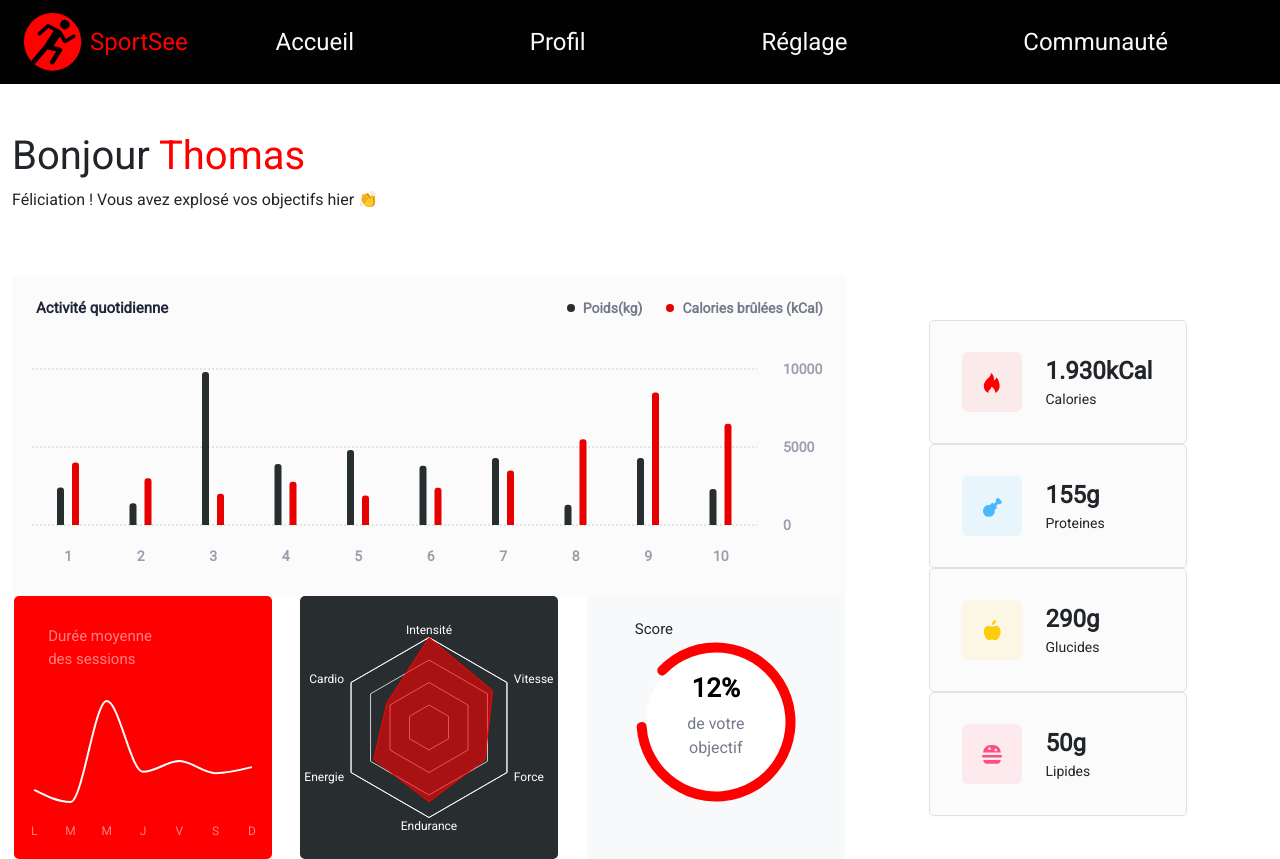
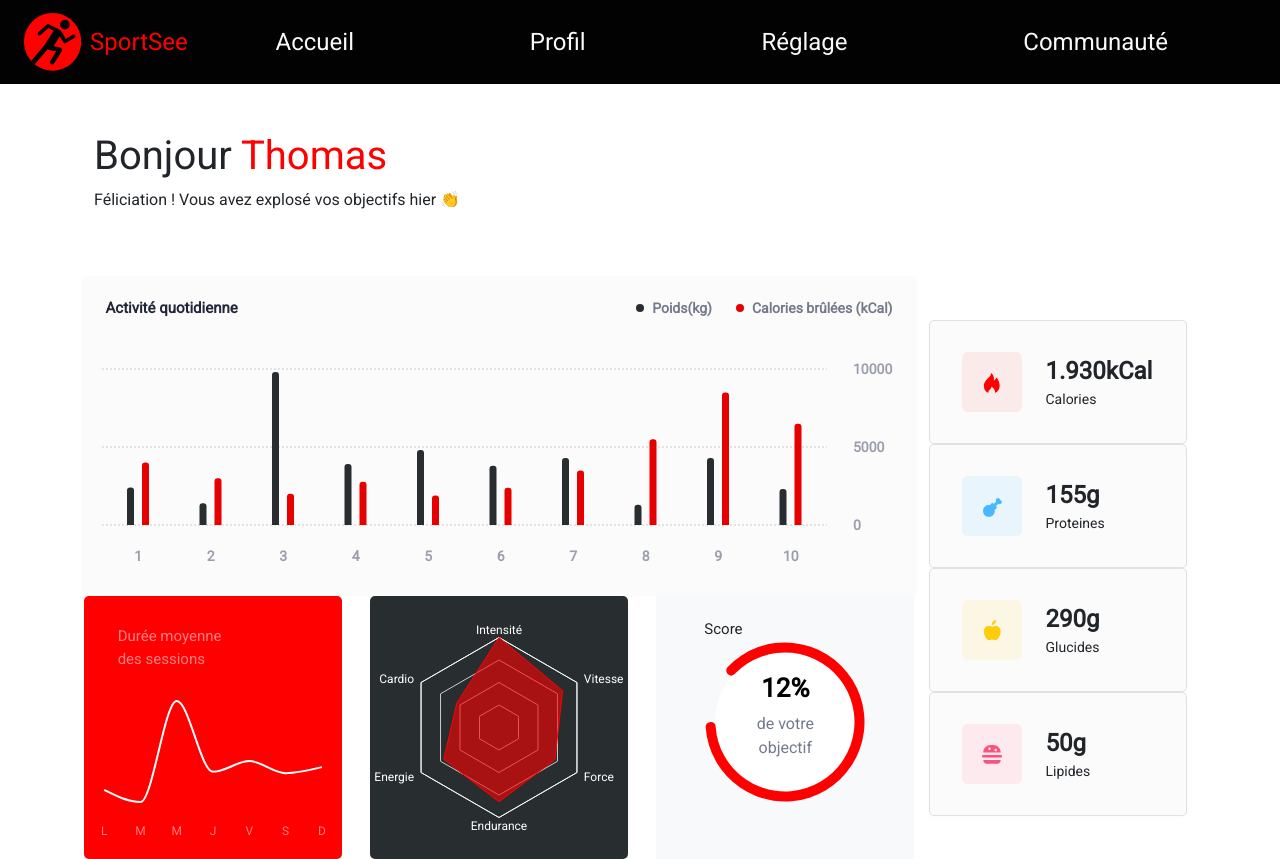
Before and after one commit to timothegonin/timothe_gonin_12_062022, a React (Create React App) app: page / in a window 1280 px wide. Built offline with nearby package versions, Linux system fonts and the light colour scheme.

Commit message:
📱 🚧 containerisation

```diff
--- a/src/components/Dashboard/index.jsx
+++ b/src/components/Dashboard/index.jsx
@@ -15,7 +15,7 @@ import Lipides from '../Lipides'
 
 function Dashboard() {
   return (
-    <main>
+    <main className="container">
       <Row className="w-100">
         <Col>
           <section className="my-5">
@@ -28,7 +28,7 @@ function Dashboard() {
       </Row>
       <Container
         fluid
-        className="d-flex flex-column align-items-center flex-xl-row justify-content-xl-between"
+        className="d-flex flex-column align-items-center flex-xl-row justify-content-xl-center"
       >
         <Col className="charts-collection__wrapper">
           <Row>
@@ -48,18 +48,17 @@ function Dashboard() {
             </Col>
           </Row>
         </Col>
+        <Container>
+          <Row>
             <Col className="d-flex justify-content-evenly flex-wrap">
               <Calories />
               <Proteines />
               <Glucides />
               <Lipides />
             </Col>
+          </Row>
         </Container>
-
-      {/* <Calories />
-      <Proteines />
-      <Glucides />
-      <Lipides /> */}
+      </Container>
     </main>
   )
 }
```
Lines whose indentation alone changed are shown as unchanged.
